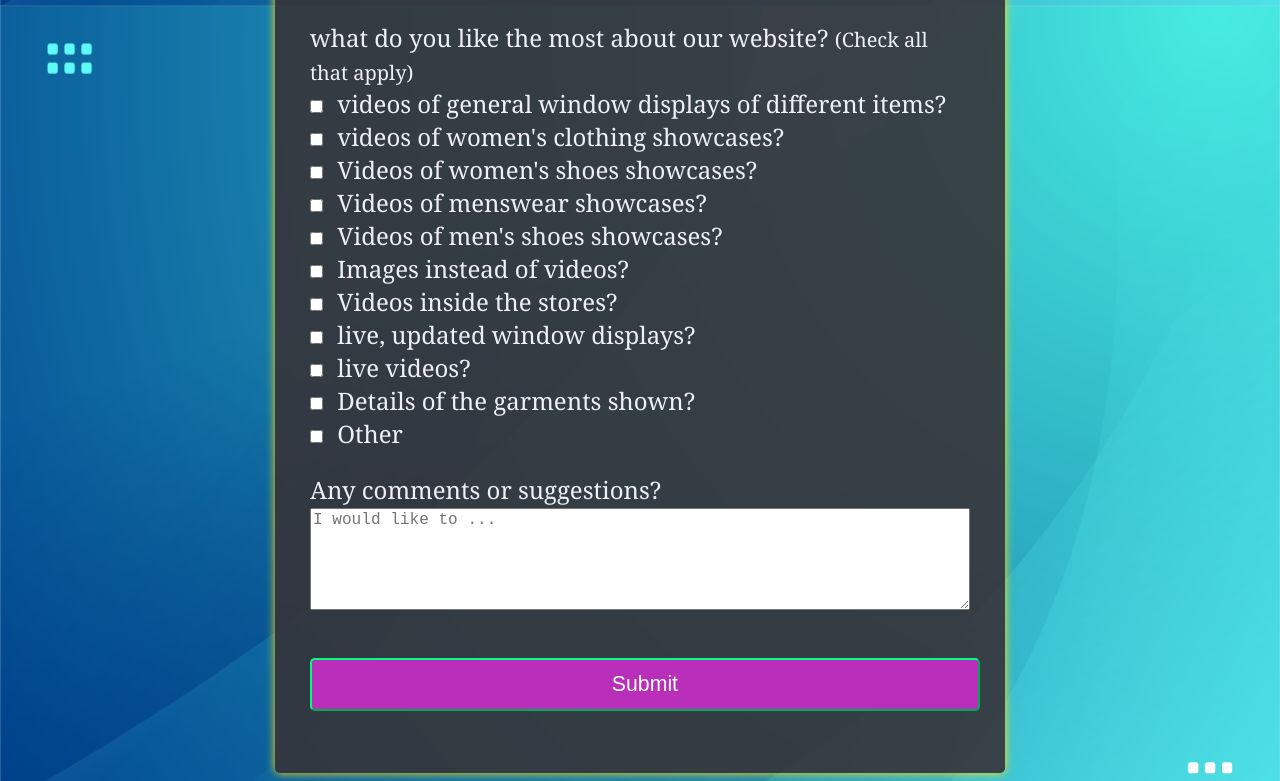
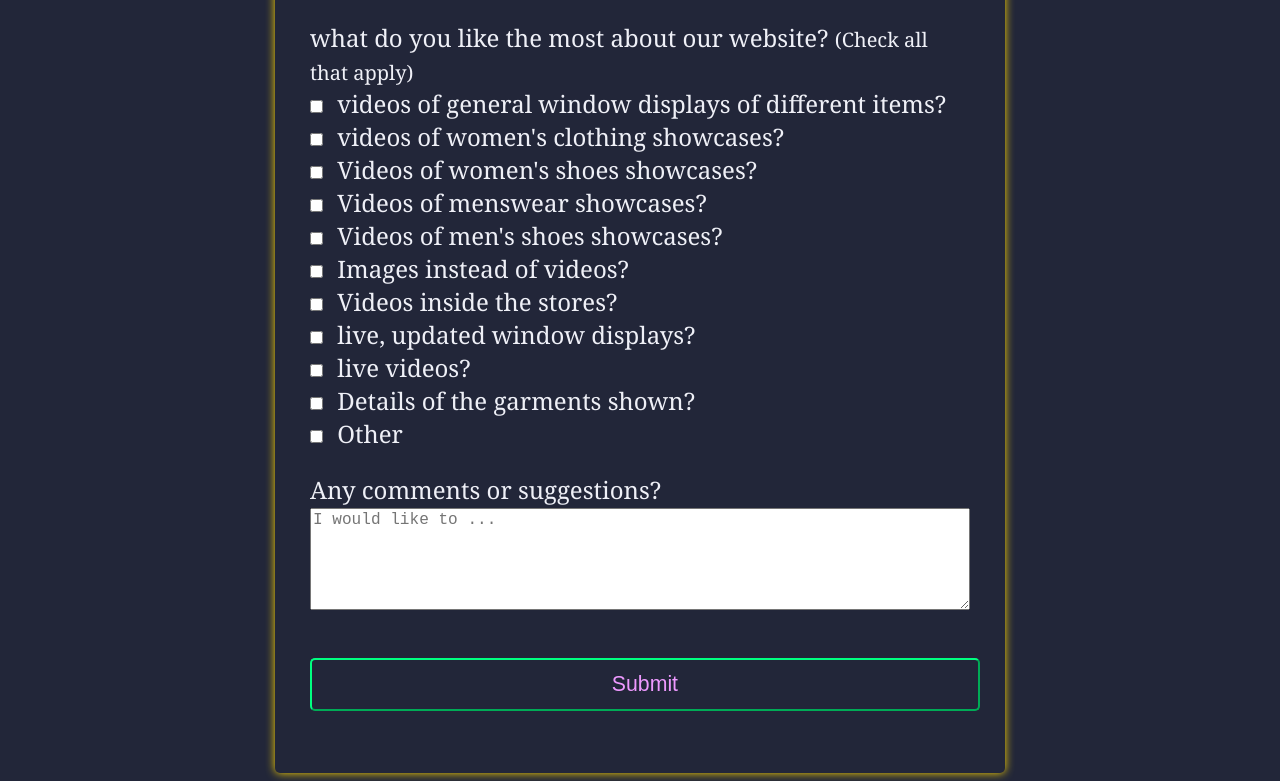
Before and after one commit to lookymlive/para-probar-codigo, a plain HTML site: page index.html in a window 1280 px wide. Shown: the part 794-1575 px from the top of the page. Drawn offline with Linux system fonts and the light colour scheme.

Commit message:
change  css

```diff
--- a/styles.css
+++ b/styles.css
@@ -1,9 +1,9 @@
 body {
-    background-image: url("imagen/imagen.jpg");
+    background-color:#222639;
     background-repeat: no-repeat;
     background-size: 100% 100%;
     background-attachment: fixed;
-    color: rgb(11, 13, 26);
+    color: #ee99ff;
     font-family: Georgia, 'Times New Roman', Times, serif;
     font-size: 24px;
   }
@@ -15,7 +15,9 @@ body {
   h1 {
     margin-top: 2rem;
     margin-bottom: 0;
+    margin
   }
+
 
   p {
     margin-top: 0;
@@ -27,7 +29,7 @@ body {
   }
 
   form {
-    background-color: rgba(55, 52, 56, 0.9);
+    background-color: #222639;
     color: rgb(239, 240, 247);
     border-radius: 5px;
     box-shadow: 0 0 10px rgb(255, 215, 0);
@@ -66,9 +68,9 @@ body {
   }
 
   input[type="submit"] {
-    background-color: rgb(185, 47, 185);
+    background-color: #222639;
     border-color: rgb(0, 255, 128);
-    color: rgb(245, 255, 250);
+    color: #ee99ff;
     font-size: 1.33rem;
     min-height: 2.5em;
   }
```
Also changed, not shown: index.html (+1 -0 lines).
